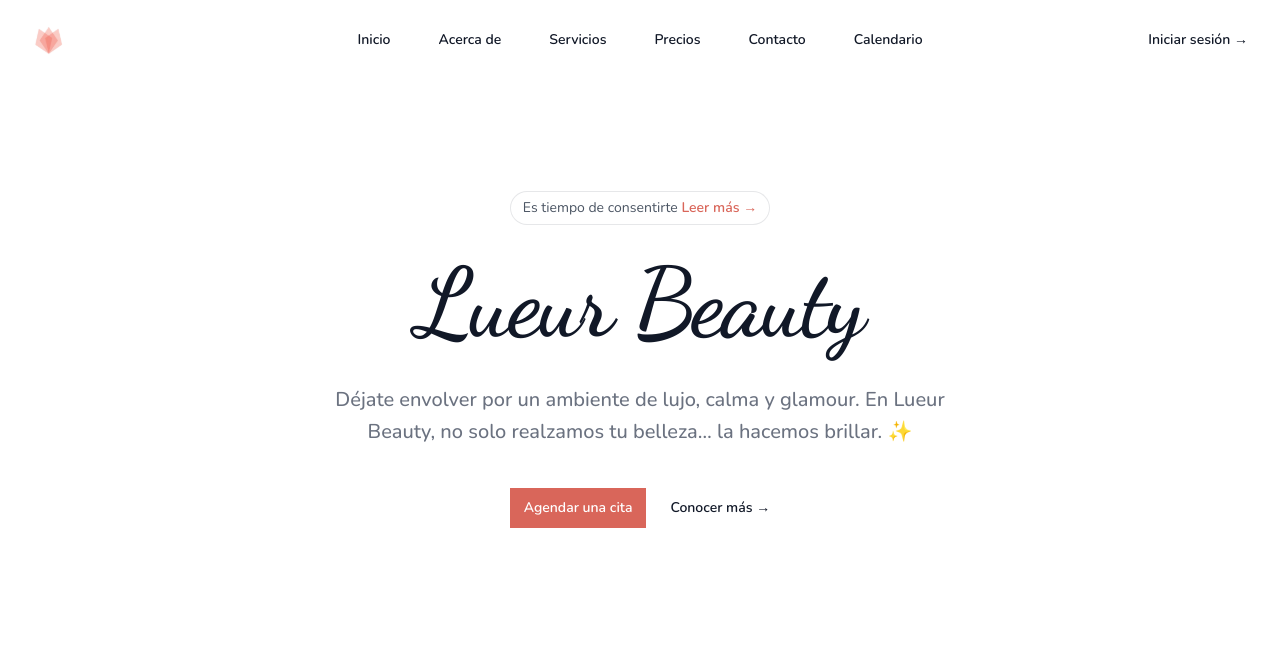
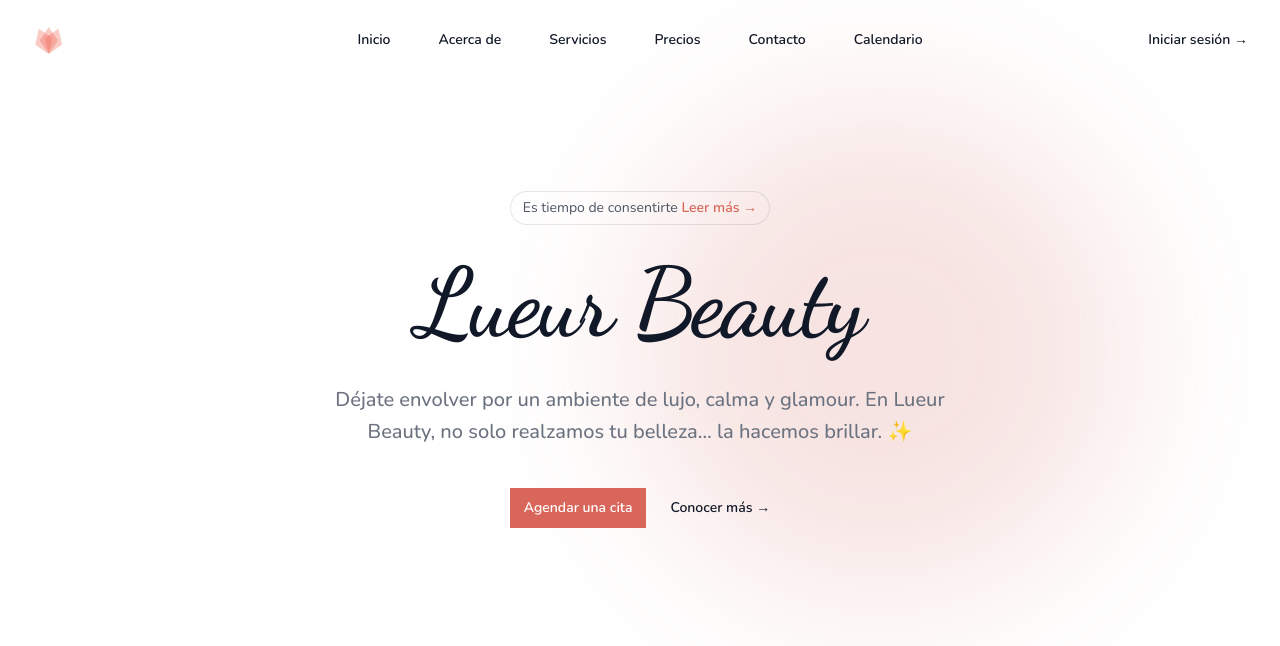
Before and after one commit to AdrianUrtiz/appointment-manager, a Next.js app: page / in a window 1280 px wide. Shown: the top 646 px of the page. Built offline with nearby package versions, Linux system fonts and the light colour scheme.

Commit message:
Actualizar diseño de la página About y agregar fondo en RootLayout

```diff
--- a/src/app/about/page.jsx
+++ b/src/app/about/page.jsx
@@ -2,14 +2,14 @@
 
 function page() {
   return (
-    <>
+    <div className='min-h-screen w-screen flex flex-col items-center justify-center'>
       <h1>About</h1>
       <p>This is the about page</p>
       <p>
         You can use this page to tell your users a little bit about your app
       </p>
       <p>You can also use this page to document your app</p>
-    </>
+    </div>
   )
 }
 
--- a/src/app/layout.jsx
+++ b/src/app/layout.jsx
@@ -27,6 +27,9 @@
         <link rel='shortcut icon' href='/images/icono.svg' />
       </head>
       <body>
+        <div className='absolute top-0 -z-10 h-full w-full bg-white'>
+          <div className='absolute bottom-auto left-auto right-0 top-0 h-[500px] w-[500px] -translate-x-[30%] translate-y-[20%] rounded-full bg-principal-600/30 opacity-50 blur-[80px]'></div>
+        </div>
         <NavMenu />
         {children}
       </body>
--- a/src/app/page.jsx
+++ b/src/app/page.jsx
@@ -3,7 +3,7 @@
 export default function Main() {
   const texts = useTexts()
   return (
-    <div className='bg-white'>
+    <div>
       <div className='flex flex-col items-center justify-center relative isolate h-[calc(100vh-80px)] w-full px-4'>
         <div
           aria-hidden='true'
```
